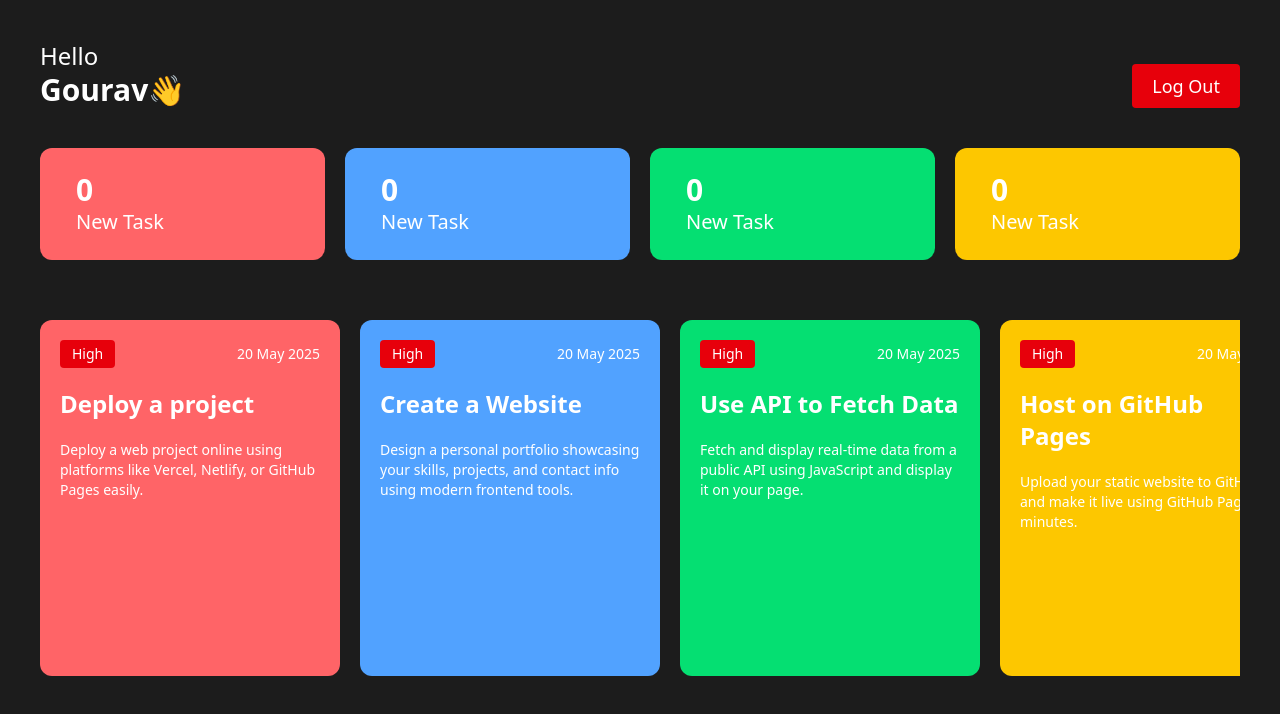
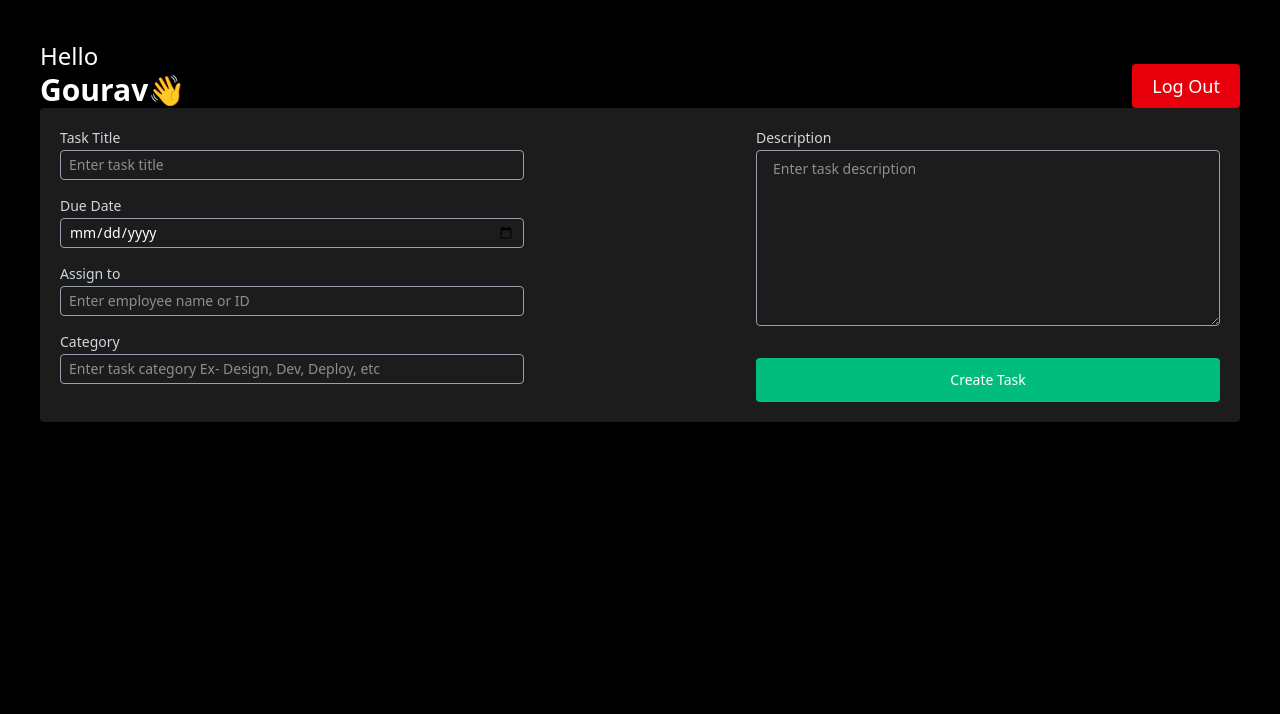
Before and after one commit to gouravgithub7710/EMS-PROJECT, a React (Vite) app: page / in a window 1280 px wide. Shown: the top 714 px of the page. Built offline with nearby package versions, Linux system fonts and the light colour scheme.

Commit message:
CreateTask

```diff
--- a/src/App.jsx
+++ b/src/App.jsx
@@ -1,12 +1,14 @@
 import React from 'react'
 import Login from './components/Auth/Login'
 import EmployeeDashBoard from './components/DashBoard/EmployeeDashBoard'
+import AdminDashBoard from './components/DashBoard/AdminDashBoard'
 
 const App = () => {
   return (
     <>
     {/* <Login /> */}
-    <EmployeeDashBoard/>
+    {/* <EmployeeDashBoard/> */}
+    <AdminDashBoard />
     </>
   )
 }
--- a/src/components/DashBoard/AdminDashBoard.jsx
+++ b/src/components/DashBoard/AdminDashBoard.jsx
@@ -0,0 +1,14 @@
+import React from 'react'
+import Header from '../others/Header'
+import CreateTask from '../others/CreateTask'
+
+const AdminDashBoard = () => {
+  return (
+    <div className='p-10 h-screen w-full'>
+      <Header/>
+      <CreateTask />
+    </div>
+  )
+}
+
+export default AdminDashBoard
--- /dev/null
+++ b/src/components/others/CreateTask.jsx
@@ -0,0 +1,31 @@
+import React from 'react'
+
+const CreateTask = () => {
+  return (
+    <div className='p-5 bg-[#1c1c1c]  rounded' >
+        <form className='flex flex-wrap items-start justify-between'>
+        <div className='w-1/2'>
+        <div>
+            <h3 className='text-sm text-gray-300 mb-0.5'>Task Title</h3>
+          <input type="text" className='text-sm outline-none bg-transparent  rounded py-1 px-2  w-4/5 border-[1px] border-gray-400 mb-4' placeholder='Enter task title' />
+           <div/>
+          <h3 className='text-sm text-gray-300 mb-0.5'>Due Date</h3>
+          <input type="date" className='text-sm outline-none bg-transparent  rounded py-1 px-2  w-4/5 border-[1px] border-gray-400 mb-4' />
+          <h3 className='text-sm text-gray-300 mb-0.5'>Assign to</h3>
+          <input type="text" className='text-sm outline-none bg-transparent  rounded py-1 px-2  w-4/5 border-[1px] border-gray-400 mb-4' placeholder='Enter employee name or ID' />
+          <h3 className='text-sm text-gray-300 mb-0.5'>Category</h3>
+          <input type="text" className='text-sm outline-none bg-transparent  rounded py-1 px-2  w-4/5 border-[1px] border-gray-400 mb-4' placeholder='Enter task category Ex- Design, Dev, Deploy, etc' />
+          </div>
+          </div>
+           <div className='w-2/5 flex flex-col items-start'>
+         <h3 className='text-sm text-gray-300 mb-0.5'>Description</h3>
+          <textarea className='w-full text-sm h-44 py-2 px-4 outline-none bg-transparent border-[1px] border-gray-400 rounded mb-4' placeholder='Enter task description' rows="6"></textarea>
+
+          <button type="submit" className='text-sm bg-emerald-500 text-white px-5 py-3 mt-4 w-full rounded hover:bg-emerald-600'>Create Task</button>
+          </div>
+        </form>
+      </div>
+  )
+}
+
+export default CreateTask
```
